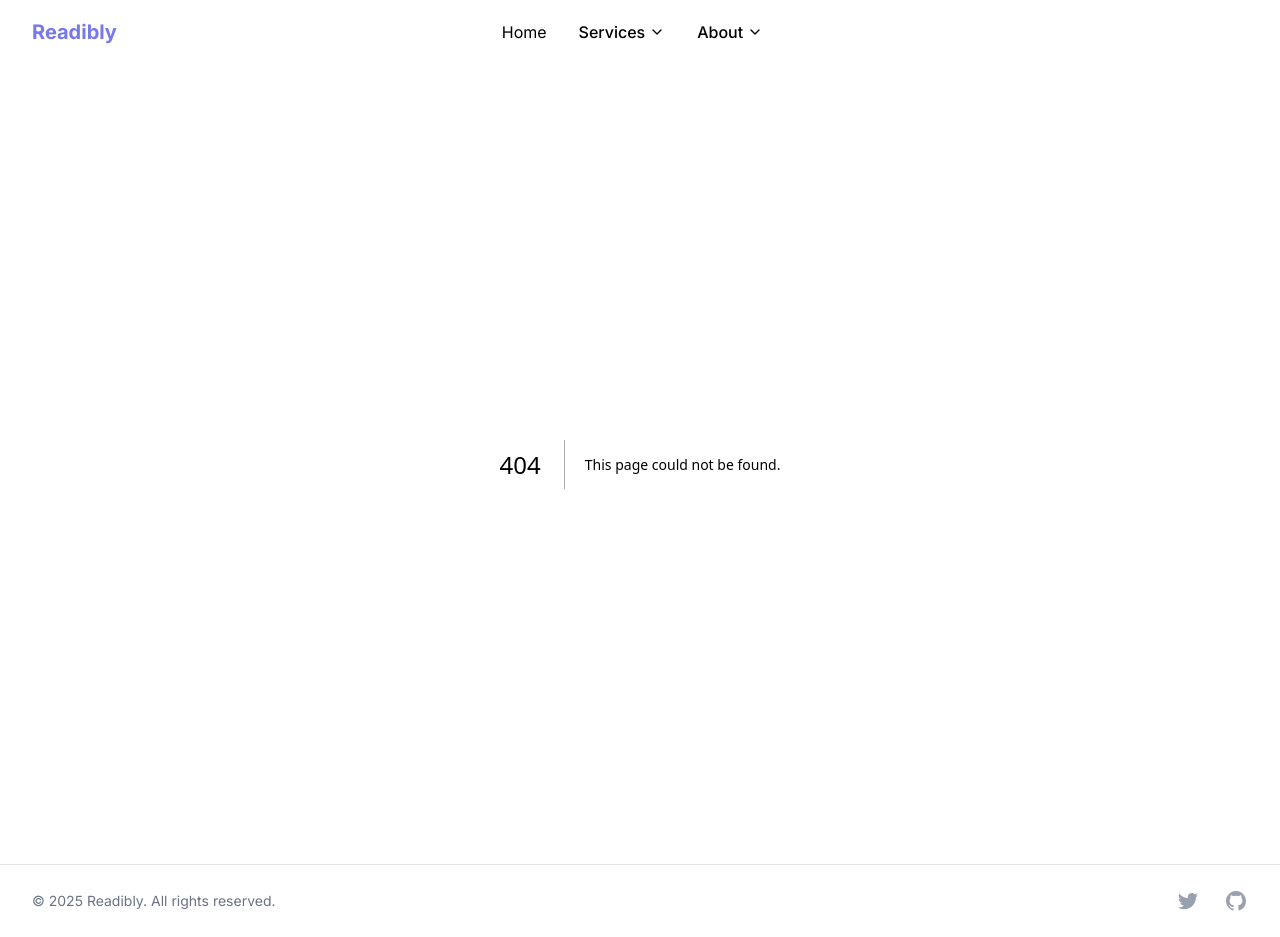
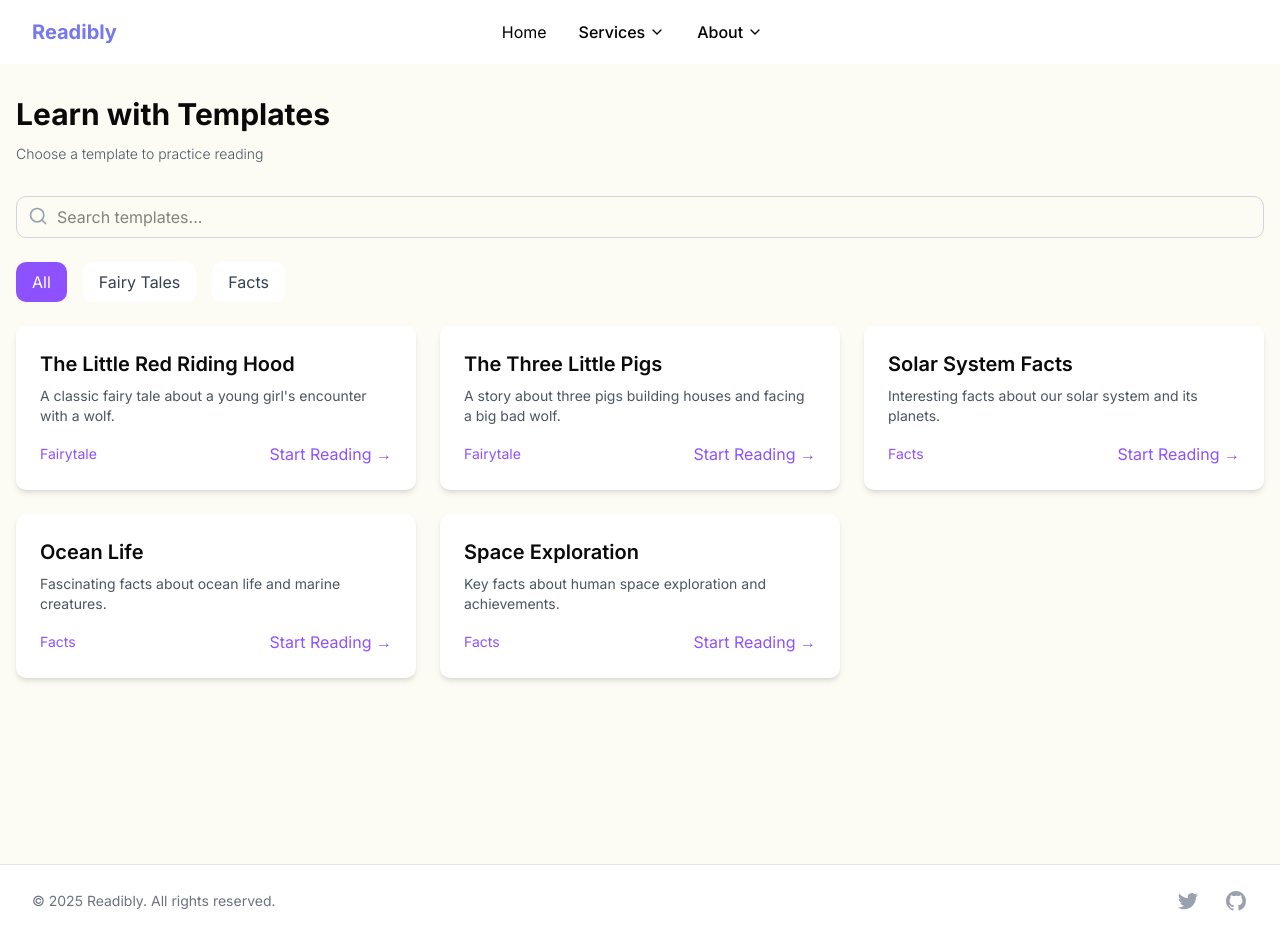
Before and after one commit to Readibly/readibly, a Next.js app in the folder frontend/: page /learn in a window 1280 px wide. Before the commit this address had no page. Built offline with nearby package versions, Linux system fonts and the light colour scheme.

Commit message:
feat: create LearnPage component with template search and category filtering functionality

```diff
--- /dev/null
+++ b/frontend/src/app/learn/page.tsx
@@ -0,0 +1,140 @@
+'use client';
+
+import React, { useState } from 'react';
+import { useRouter } from 'next/navigation';
+import { Search } from 'lucide-react';
+
+interface Template {
+  id: number;
+  title: string;
+  category: 'fairytale' | 'facts';
+  description: string;
+  content: string;
+}
+
+const templates: Template[] = [
+  {
+    id: 1,
+    title: "The Little Red Riding Hood",
+    category: "fairytale",
+    description: "A classic fairy tale about a young girl's encounter with a wolf.",
+    content: "Once upon a time, there was a little girl who lived in a village near the forest. She was known to everyone as Little Red Riding Hood because of the red cloak she always wore. One day, her mother asked her to take some food to her grandmother who was sick and lived in a house in the forest. Little Red Riding Hood was happy to help and set off on her journey."
+  },
+  {
+    id: 2,
+    title: "The Three Little Pigs",
+    category: "fairytale",
+    description: "A story about three pigs building houses and facing a big bad wolf.",
+    content: "There were three little pigs who lived with their mother. One day, their mother told them they were old enough to go out into the world and make their own way. The first pig built his house out of straw, the second pig built his house out of sticks, and the third pig built his house out of bricks."
+  },
+  {
+    id: 3,
+    title: "Solar System Facts",
+    category: "facts",
+    description: "Interesting facts about our solar system and its planets.",
+    content: "The solar system consists of the Sun and the objects that orbit around it. The Sun is a star at the center of our solar system. There are eight planets in our solar system: Mercury, Venus, Earth, Mars, Jupiter, Saturn, Uranus, and Neptune. Earth is the only planet known to support life."
+  },
+  {
+    id: 4,
+    title: "Ocean Life",
+    category: "facts",
+    description: "Fascinating facts about ocean life and marine creatures.",
+    content: "The ocean covers more than 70 percent of Earth's surface. It is home to countless species of plants and animals. The blue whale is the largest animal on Earth, growing up to 100 feet long. Coral reefs are some of the most diverse ecosystems on the planet."
+  },
+  {
+    id: 5,
+    title: "Space Exploration",
+    category: "facts",
+    description: "Key facts about human space exploration and achievements.",
+    content: "Humans first landed on the Moon in 1969. The International Space Station has been continuously occupied for over 20 years. Mars is the most explored planet in our solar system. Space probes have visited all the planets in our solar system."
+  }
+];
+
+export default function LearnPage() {
+  const router = useRouter();
+  const [searchTerm, setSearchTerm] = useState('');
+  const [selectedCategory, setSelectedCategory] = useState<'all' | 'fairytale' | 'facts'>('all');
+
+  const filteredTemplates = templates.filter(template => {
+    const matchesSearch = template.title.toLowerCase().includes(searchTerm.toLowerCase()) ||
+                         template.description.toLowerCase().includes(searchTerm.toLowerCase());
+    const matchesCategory = selectedCategory === 'all' || template.category === selectedCategory;
+    return matchesSearch && matchesCategory;
+  });
+
+  return (
+    <div className="min-h-screen bg-[#FDFCF4]">
+      <div className="container mx-auto px-4 py-8">
+        <div className="mb-8">
+          <h1 className="text-3xl font-bold mb-3">Learn with Templates</h1>
+          <p className="text-sm font-light text-gray-600">Choose a template to practice reading</p>
+        </div>
+
+        <div className="mb-6">
+          <div className="relative">
+            <input
+              type="text"
+              placeholder="Search templates..."
+              value={searchTerm}
+              onChange={(e) => setSearchTerm(e.target.value)}
+              className="w-full px-4 py-2 pl-10 rounded-lg border border-gray-300 focus:outline-none focus:ring-2 focus:ring-violet-500"
+            />
+            <Search className="absolute left-3 top-2.5 text-gray-400" size={20} />
+          </div>
+        </div>
+
+        <div className="mb-6 flex gap-4">
+          <button
+            onClick={() => setSelectedCategory('all')}
+            className={`px-4 py-2 rounded-lg ${
+              selectedCategory === 'all'
+                ? 'bg-violet-500 text-white'
+                : 'bg-white text-gray-700 hover:bg-gray-50'
+            }`}
+          >
+            All
+          </button>
+          <button
+            onClick={() => setSelectedCategory('fairytale')}
+            className={`px-4 py-2 rounded-lg ${
+              selectedCategory === 'fairytale'
+                ? 'bg-violet-500 text-white'
+                : 'bg-white text-gray-700 hover:bg-gray-50'
+            }`}
+          >
+            Fairy Tales
+          </button>
+          <button
+            onClick={() => setSelectedCategory('facts')}
+            className={`px-4 py-2 rounded-lg ${
+              selectedCategory === 'facts'
+                ? 'bg-violet-500 text-white'
+                : 'bg-white text-gray-700 hover:bg-gray-50'
+            }`}
+          >
+            Facts
+          </button>
+        </div>
+
+        <div className="grid grid-cols-1 md:grid-cols-2 lg:grid-cols-3 gap-6">
+          {filteredTemplates.map((template) => (
+            <div
+              key={template.id}
+              className="bg-white rounded-lg shadow-md p-6 hover:shadow-lg transition-shadow cursor-pointer"
+              onClick={() => router.push(`/learn-text/${template.id}`)}
+            >
+              <h2 className="text-xl font-semibold mb-2">{template.title}</h2>
+              <p className="text-sm text-gray-600 mb-4">{template.description}</p>
+              <div className="flex items-center justify-between">
+                <span className="text-sm text-violet-500 capitalize">{template.category}</span>
+                <button className="text-violet-500 hover:text-violet-600">
+                  Start Reading →
+                </button>
+              </div>
+            </div>
+          ))}
+        </div>
+      </div>
+    </div>
+  );
+}
```
